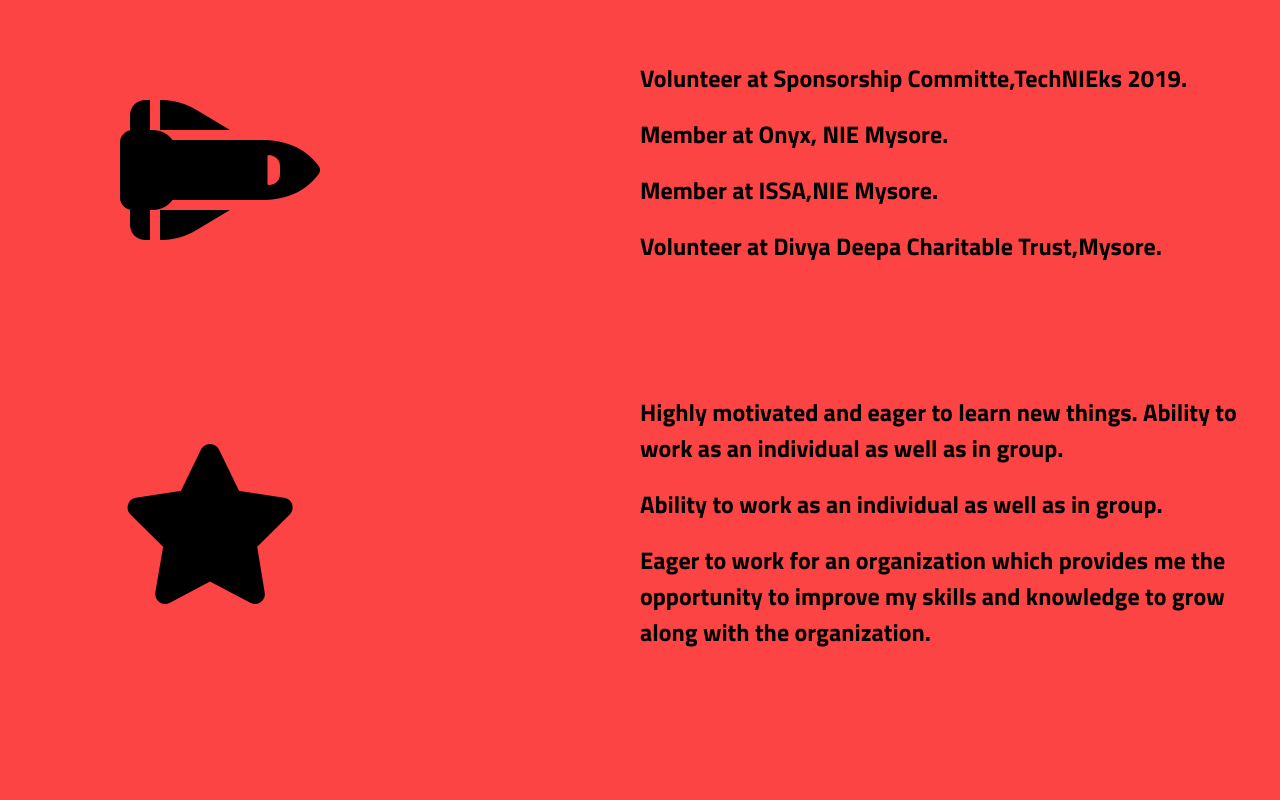
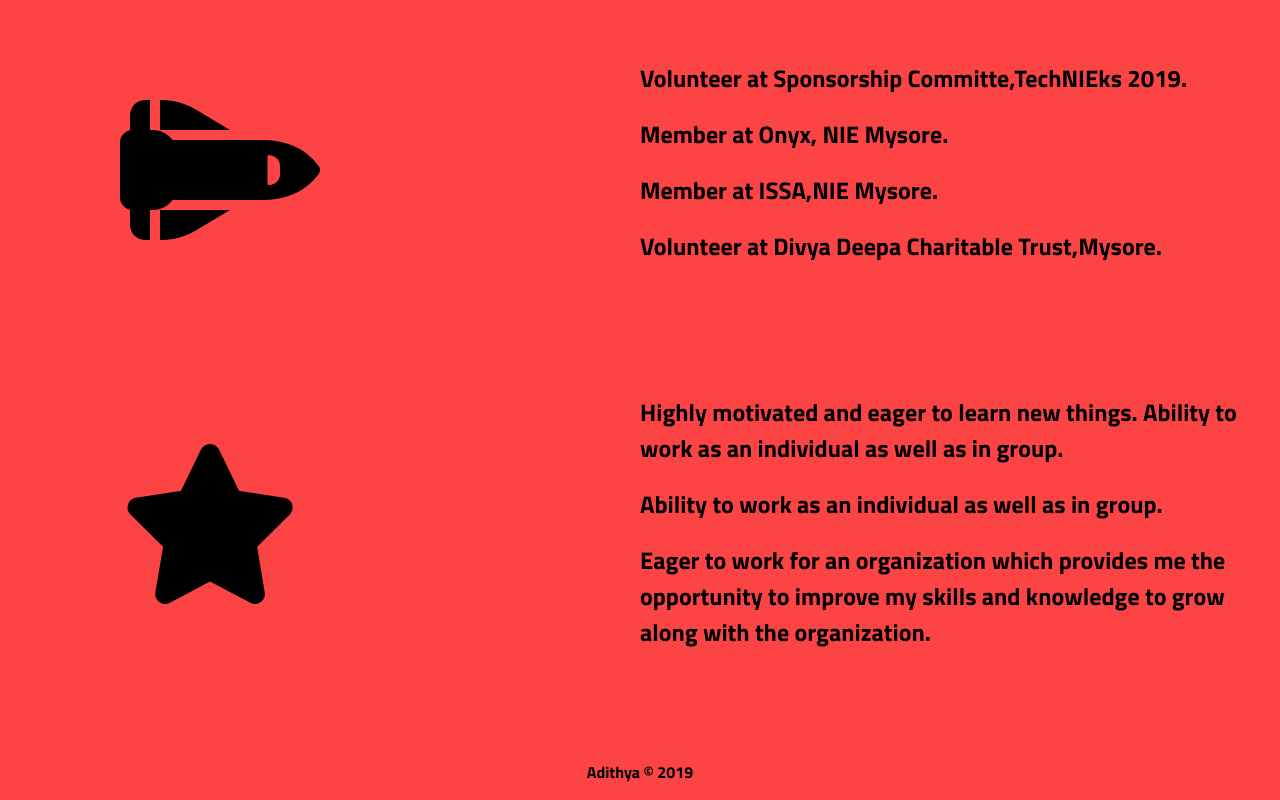
Before and after one commit to adithyabhat99/PythonScripts, a plain HTML site: page JavaScript/resume/index.html in a window 1280 px wide. Shown: the part 1995-2795 px from the top of the page. Before the commit the page ends 2755 px from the top, so only its background shows below. Drawn offline with Linux system fonts and the light colour scheme.

Commit message:
initial commit

```diff
--- a/JavaScript/resume/index.html
+++ b/JavaScript/resume/index.html
@@ -152,5 +152,6 @@
         </div>
       </div>
     </section>
+    <p class="footer">Adithya &copy; 2019</p>
   </body>
 </html>
--- a/JavaScript/resume/style.css
+++ b/JavaScript/resume/style.css
@@ -267,3 +267,7 @@ body {
     -moz-transition: all .3s linear;
     transition: all .3s linear;
 }
+
+.footer{
+  text-align: center;
+}
```
